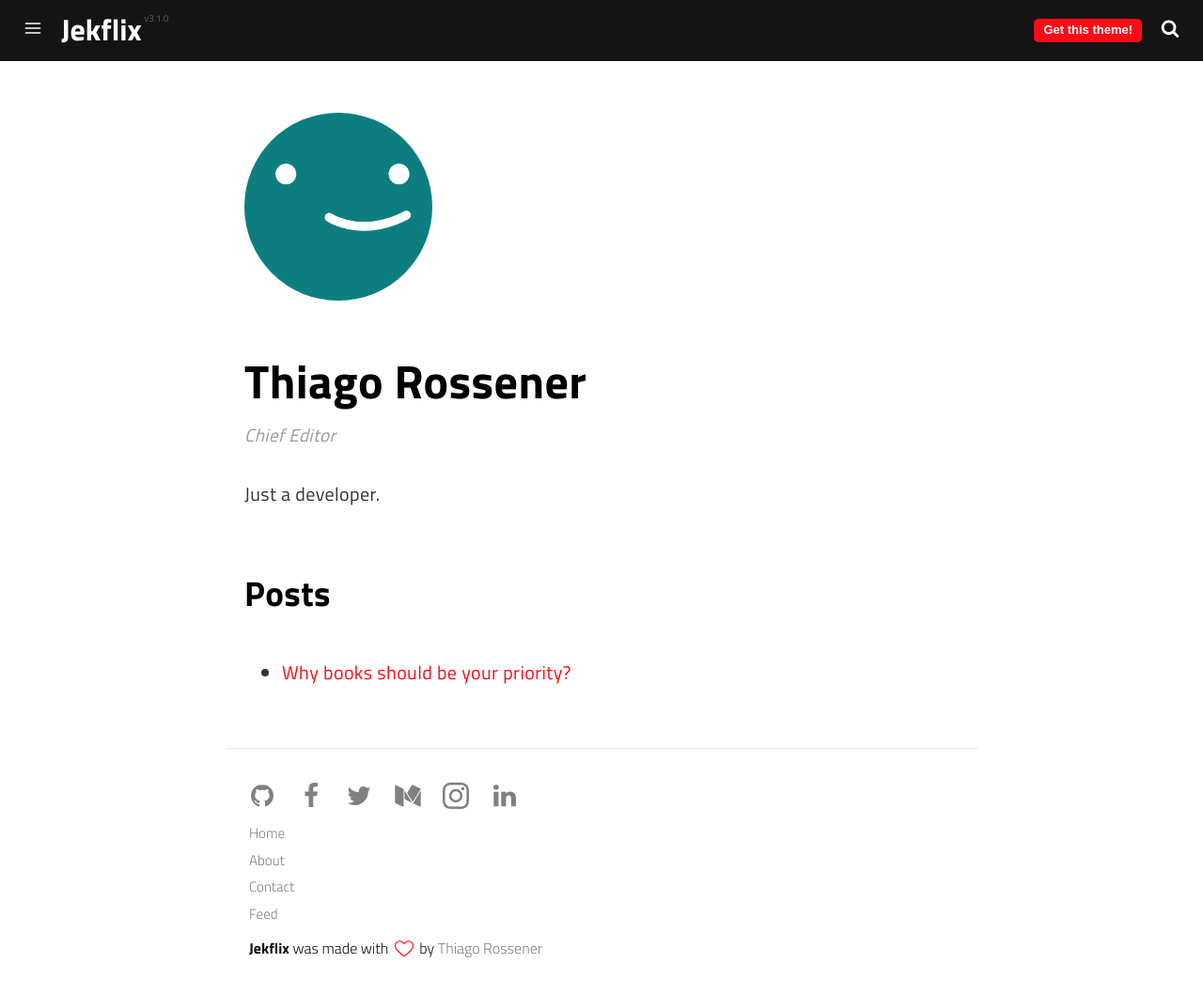
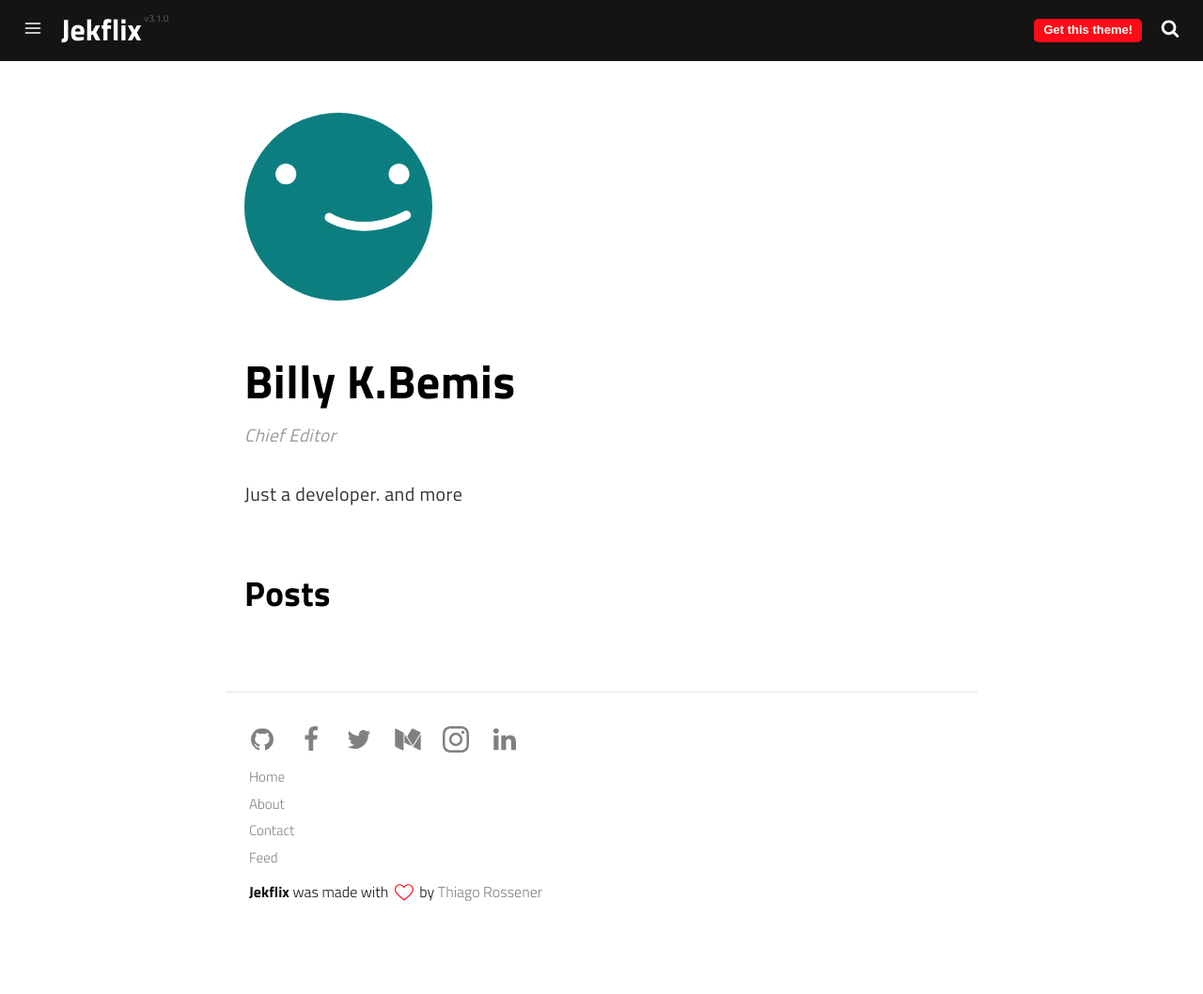
Before and after one commit to rabieelj/myaf, a Jekyll site: the page built from _authors/thiagorossener.md, in a window 1280 px wide and 1058 px high. Shown: the whole window at 94% size. Built offline with Jekyll 4.4.1, drawn with Linux system fonts in a browser that asks for light colours; a script that is not in the unit is left out.

Commit message:
Update Authors “thiagorossener”

```diff
--- a/_authors/thiagorossener.md
+++ b/_authors/thiagorossener.md
@@ -1,14 +1,14 @@
 ---
 layout: author
 photo: /assets/img/uploads/profile.png
-name: thiagorossener
-display_name: Thiago Rossener
+name: BillyKBemis
+display_name: Billy K.Bemis
 position: Chief Editor
-bio: Just a developer.
-github_username: thiagorossener
-facebook_username: thiagorossener
-twitter_username: thiagorossener
-instagram_username: thiagorossener
-linkedin_username: thiagorossener
-medium_username: thiagorossener
+bio: Just a developer. and more
+github_username: BillyK.Bemis
+facebook_username: BillyK.Bemis
+twitter_username: BillyK.Bemis
+instagram_username: BillyK.Bemis
+linkedin_username: BillyK.Bemis
+medium_username: BillyK.Bemis
 ---
```
